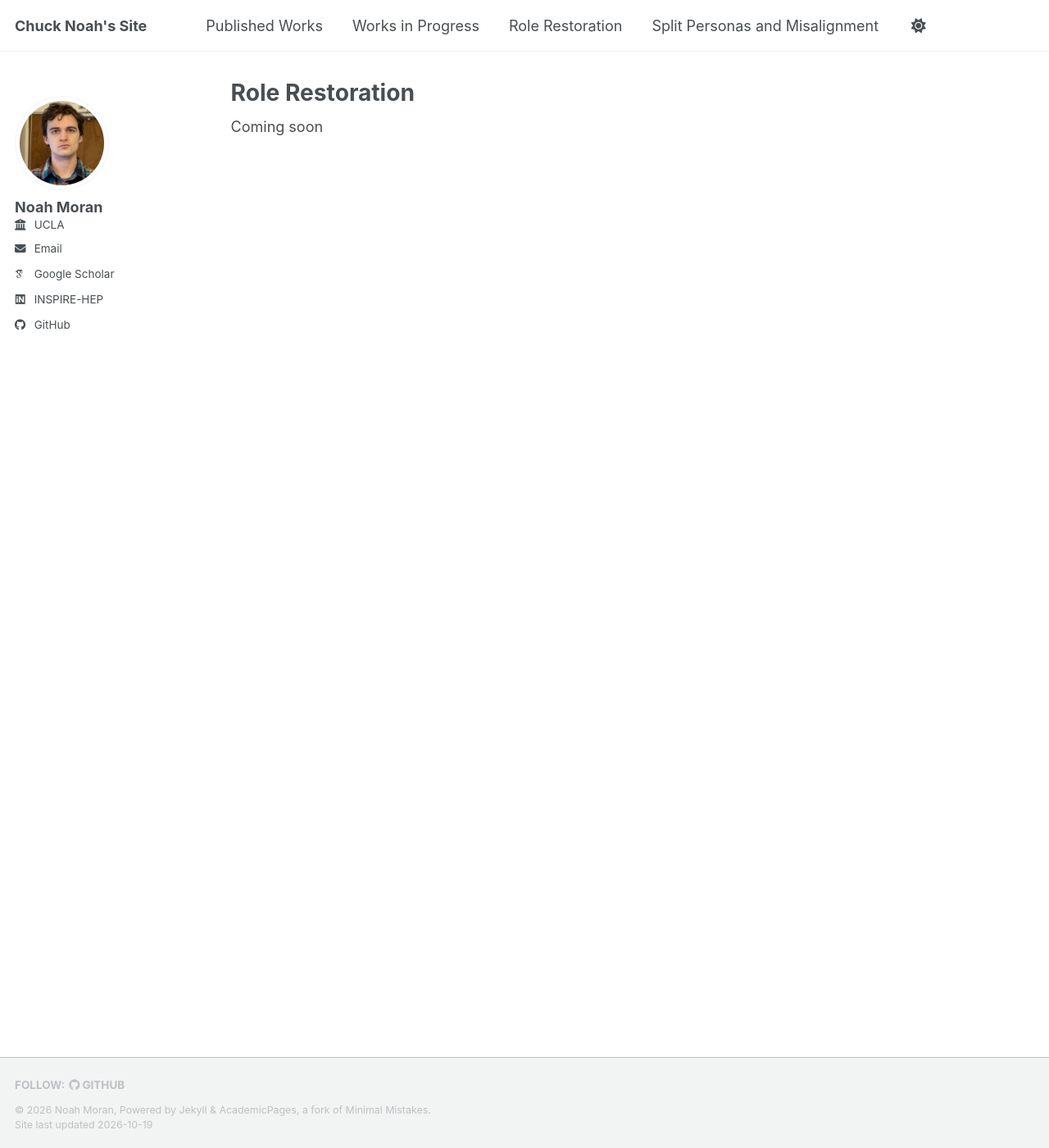
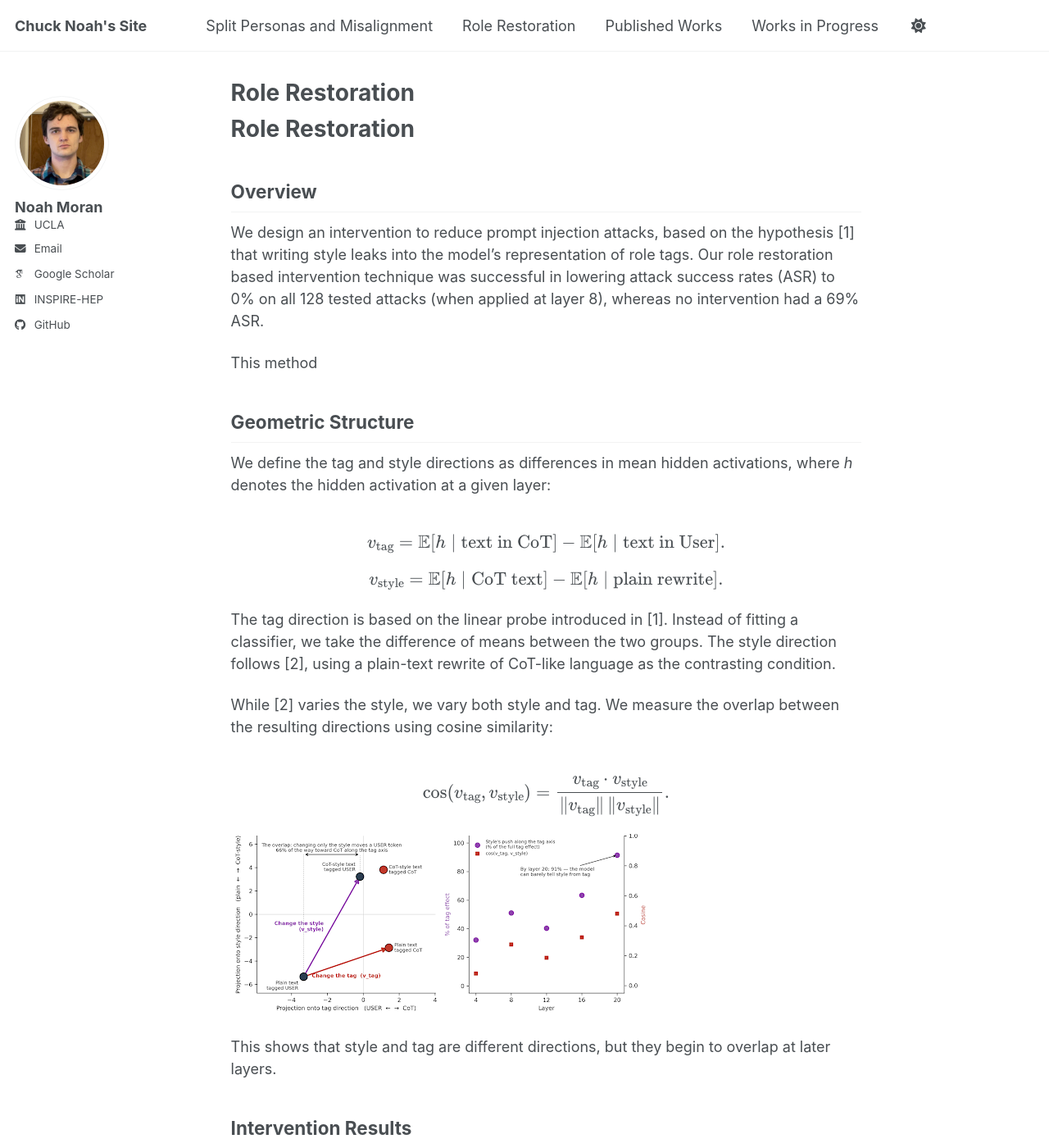
Before and after one commit to chucknoah/chucknoah.github.io, a Jekyll site: the page built from _pages/role-restoration.md, in a window 1280 px wide and 1400 px high. Shown: the whole window at 82% size. Built offline with Jekyll 4.4.1, drawn with Linux system fonts in a browser that asks for light colours; some web fonts are replaced; a script bundle is joined from its source files by our own code; library files that are not in the unit come from our copies; some of the changed text lies outside the part shown.

Commit message:
updating role restore page

```diff
--- a/_pages/role-restoration.md
+++ b/_pages/role-restoration.md
@@ -4,5 +4,76 @@ title: "Role Restoration"
 permalink: /role-restoration/
 author_profile: true
 ---
+# Role Restoration
 
-Coming soon
+
+## Overview
+
+We design an intervention to reduce prompt injection attacks, based on the hypothesis [1] that writing style leaks into the model’s representation of role tags. Our role restoration based intervention technique was successful in lowering attack success rates (ASR) to 0% on all 128 tested attacks (when applied at layer 8), whereas no intervention had a 69% ASR.
+
+This method
+
+
+## Geometric Structure
+
+We define the tag and style directions as differences in mean hidden activations, where *h* denotes the hidden activation at a given layer:
+
+<div markdown="1" style="overflow-x: auto;">
+
+$$
+v_{\mathrm{tag}}
+= \mathbb{E}\!\left[h \mid \text{text in CoT}\right]
+- \mathbb{E}\!\left[h \mid \text{text in User}\right].
+$$
+
+$$
+v_{\mathrm{style}}
+= \mathbb{E}\!\left[h \mid \text{CoT text}\right]
+- \mathbb{E}\!\left[h \mid \text{plain rewrite}\right].
+$$
+
+</div>
+
+The tag direction is based on the linear probe introduced in [1]. Instead of fitting a classifier, we take the difference of means between the two groups. The style direction follows [2], using a plain-text rewrite of CoT-like language as the contrasting condition.
+
+While [2] varies the style, we vary both style and tag. We measure the overlap between the resulting directions using cosine similarity:
+
+<div markdown="1" style="overflow-x: auto;">
+
+$$
+\cos\!\left(v_{\mathrm{tag}}, v_{\mathrm{style}}\right)
+= \frac{
+v_{\mathrm{tag}} \cdot v_{\mathrm{style}}
+}{
+\left\lVert v_{\mathrm{tag}} \right\rVert
+\left\lVert v_{\mathrm{style}} \right\rVert
+}.
+$$
+
+</div>
+
+![Cosine similarity between the style and tag directions across model layers.]({{ '/images/geo-results.png' | relative_url }})
+
+This shows that style and tag are different directions, but they begin to overlap at later layers.
+
+## Intervention Results
+
+
+
+| **Intervention Type** | **Prefix ASR** | **Style ASR** | **Total ASR** |
+| --- | --- | --- | --- |
+| **None** | **71%** | **67%** | **69%** |
+| **Ablation All Style** | **86%** | **67%** | **76%** |
+| **Ablate Style-Tag Overlap** | **56%** | **53%** | **54%** |
+| **Ablation Control** | **81%** | **78%** | **79%** |
+| **Role Restoration at Layer 8** | **0%** | **0%** | **0%** |
+| **Role Restoration at Layers 8, 12, and 16** | **4%** | **4%** | **4%** |
+| **Role Restoration Control** | **71%** | **67%** | **67%** |
+
+## References
+
+[1] C. Ye and J. Cui. *A Mechanistic Explanation of Prompt Injection (and why you should study roles).* [LessWrong post](https://www.lesswrong.com/posts/d8xDGzCEYE639qqEv/a-theory-of-prompt-injection-and-why-you-should-study-roles#fn-dBtSYma6J6pHtATou-19), [arXiv](https://arxiv.org/abs/2603.12277).
+
+[2] O. Mogford. *Role confusion: sounding like the cause is indistinguishable from being it.* [LessWrong post](https://www.lesswrong.com/posts/rJcX5Qc3toMmMqtvk/role-confusion-sounding-like-the-cause-is-indistinguishable).
+
+[3] K. Zhang et al. *Steering Role Confusion.* [LessWrong post](https://www.lesswrong.com/posts/uz9pFutDAT7trygM9).
```
Also changed, not shown: _data/navigation.yml (+4 -4 lines), _pages/about.md (+6 -6 lines), images/asr-by-layer.png (added), images/cotness-output.png (added), images/cotness-probe.png (added), images/geo-results.png (added).
